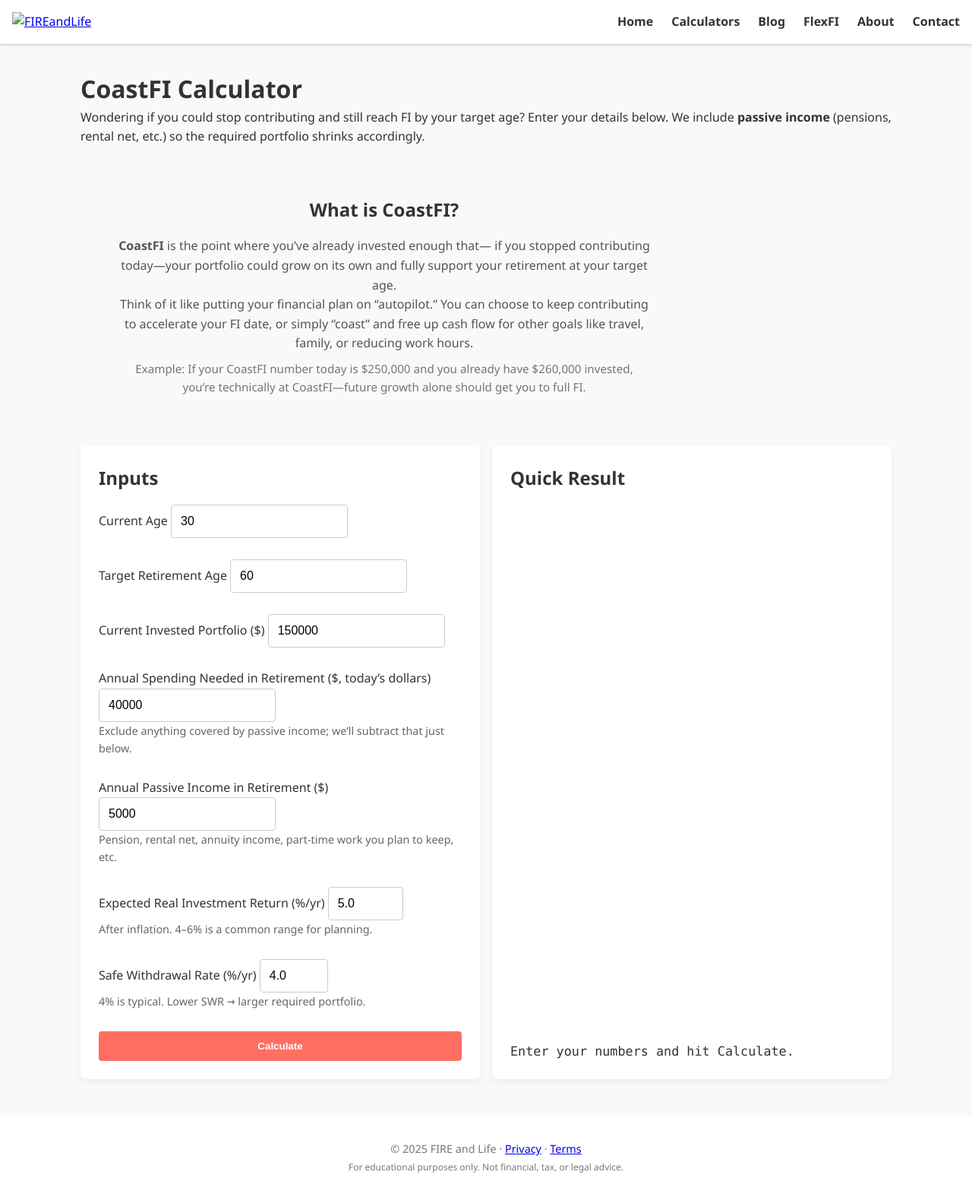
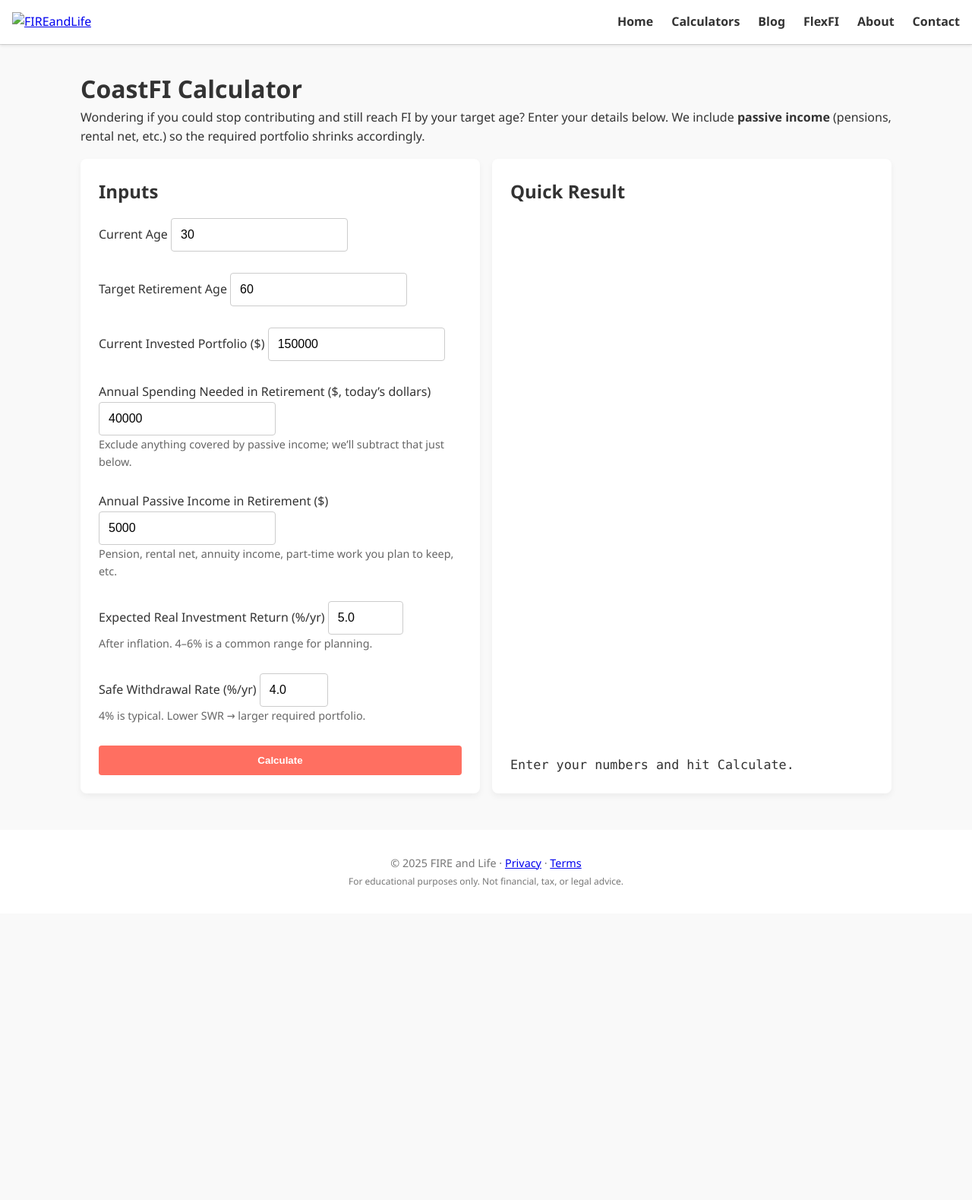
Before and after one commit to doehring01/livefireandlife-calculator, a Jekyll site: the page built from src/calculators/coast-fi/index.html, in a window 1280 px wide. Shown: the whole page at 76% size. Built offline with Jekyll 4.4.1, drawn with Linux system fonts in a browser that asks for light colours; after the commit the page ends 1202 px from its top, so only the background shows below that.

Commit message:
Update index.html

```diff
--- a/src/calculators/coast-fi/index.html
+++ b/src/calculators/coast-fi/index.html
@@ -19,23 +19,16 @@
     @media (min-width:700px){ .cards { grid-template-columns: repeat(2,minmax(240px,1fr)); } }
     .mono { font-family: ui-monospace, SFMono-Regular, Menlo, monospace; }
 
-    /* Chart sizing */
     .chart-wrap { position: relative; max-width: 760px; height: 300px; margin: 1rem auto; }
     #coastChart { width: 100% !important; height: 100% !important; display: block; }
 
     /* Soft-gate modal */
     .modal-backdrop { position:fixed; inset:0; background:rgba(0,0,0,.45); display:none; align-items:center; justify-content:center; z-index:9999; }
-    .modal { background:#fff; border-radius:10px; max-width:560px; width:92%; box-shadow:0 10px 30px rgba(0,0,0,0.25); border:1px solid #e9edf2; }
+    .modal { background:#fff; border-radius:10px; max-width:560px; width:92%; box-shadow:0 10px 30px rgba(0,0,0,0.25); }
     .modal header { padding:1rem 1.25rem; border-bottom:1px solid #eee; display:flex; justify-content:space-between; align-items:center; }
     .modal .body { padding:1rem 1.25rem; }
     .modal .close { background:none; border:0; font-size:1.4rem; cursor:pointer; }
     .hidden { display:none !important; }
-
-    .table-wrap { overflow-x:auto; margin-top:1rem; }
-    .results-table { width:100%; border-collapse:collapse; background:#fff; border:1px solid #eee; border-radius:8px; overflow:hidden; }
-    .results-table th, .results-table td { padding:.75rem .9rem; text-align:right; border-bottom:1px solid #f2f2f2; white-space:nowrap; }
-    .results-table th:first-child, .results-table td:first-child { text-align:left; }
-    .results-table thead th { background:#fafafa; font-weight:600; }
   </style>
 
   <!-- GA4 -->
@@ -64,25 +57,6 @@
 <main class="container" style="max-width:1100px;margin:2rem auto;padding:0 1rem;">
   <h1 class="page-title">CoastFI Calculator</h1>
   <p>Wondering if you could stop contributing and still reach FI by your target age? Enter your details below. We include <strong>passive income</strong> (pensions, rental net, etc.) so the required portfolio shrinks accordingly.</p>
-
-<section class="section" style="margin-top:2rem;margin-bottom:2rem;max-width:800px">
-  <h2>What is CoastFI?</h2>
-  <p>
-    <strong>CoastFI</strong> is the point where you’ve already invested enough that—
-    if you stopped contributing today—your portfolio could grow on its own and
-    fully support your retirement at your target age.
-  </p>
-  <p>
-    Think of it like putting your financial plan on “autopilot.”
-    You can choose to keep contributing to accelerate your FI date,
-    or simply “coast” and free up cash flow for other goals like
-    travel, family, or reducing work hours.
-  </p>
-  <p class="help" style="margin-top:.5rem;font-size:.95rem;opacity:.8">
-    Example: If your CoastFI number today is $250,000 and you already have $260,000 invested,
-    you’re technically at CoastFI—future growth alone should get you to full FI.
-  </p>
-</section>
 
   <div class="calc-grid" style="margin-top:1rem;">
     <form id="coastForm" class="card">
@@ -138,8 +112,9 @@
 
       <div id="unlockBlock" class="hidden" style="margin-top:1rem;">
         <p>Want the full breakdown (chart + table + personalized CoastFI number)?</p>
-        <button class="btn" id="unlockBtn" type="button">See Full Results</button>
+        <button class="btn" id="unlockBtn" data-fallback="/calculators/coast-fi/unlock.html">See Full Results</button>
         <div class="help" style="margin-top:.5rem;">Join the newsletter to unlock (free, 1–2 emails/week).</div>
+        <noscript><p><a class="btn" href="/calculators/coast-fi/unlock.html">See Full Results</a></p></noscript>
       </div>
     </section>
   </div>
@@ -184,12 +159,12 @@
   </p>
 </footer>
 
-<!-- Inline modal for soft-gate (IDs must match JS) -->
+<!-- Modal (Mailchimp soft-gate) -->
 <div class="modal-backdrop" id="nlBackdropCF" style="display:none;align-items:center;justify-content:center;padding:1rem;">
   <div class="modal" role="dialog" aria-modal="true" aria-labelledby="nlTitleCF">
     <header>
       <h3 id="nlTitleCF" style="margin:0">See your full CoastFI results</h3>
-      <button type="button" class="close" aria-label="Close" onclick="document.getElementById('nlBackdropCF').style.display='none'">✕</button>
+      <button type="button" class="close" aria-label="Close" onclick="(function(){var m=document.getElementById('nlBackdropCF'); if(m&&m.style){m.style.display='none';}})()">✕</button>
     </header>
     <div class="body">
       <p class="muted" style="margin:.25rem 0 1rem">
```
Also changed, not shown: other parts of src/calculators/coast-fi/index.html (+22 -2 lines).
